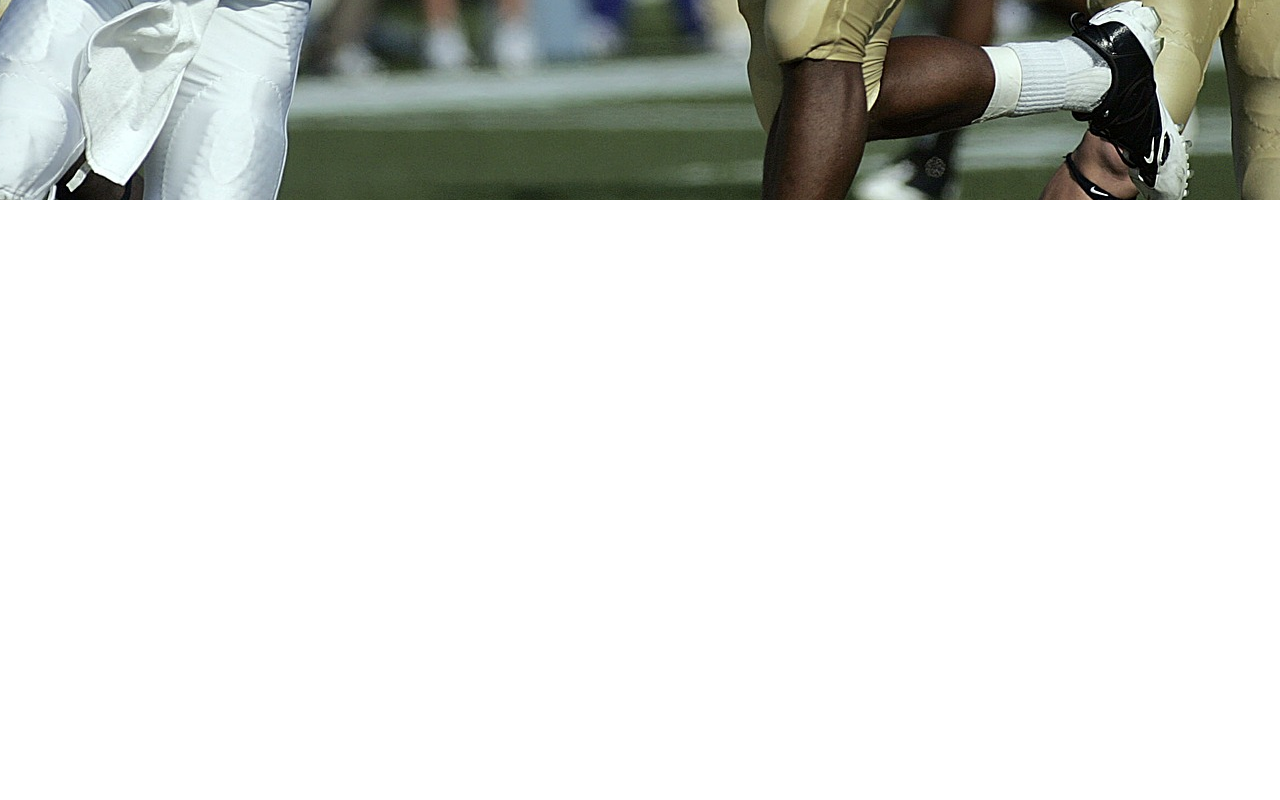
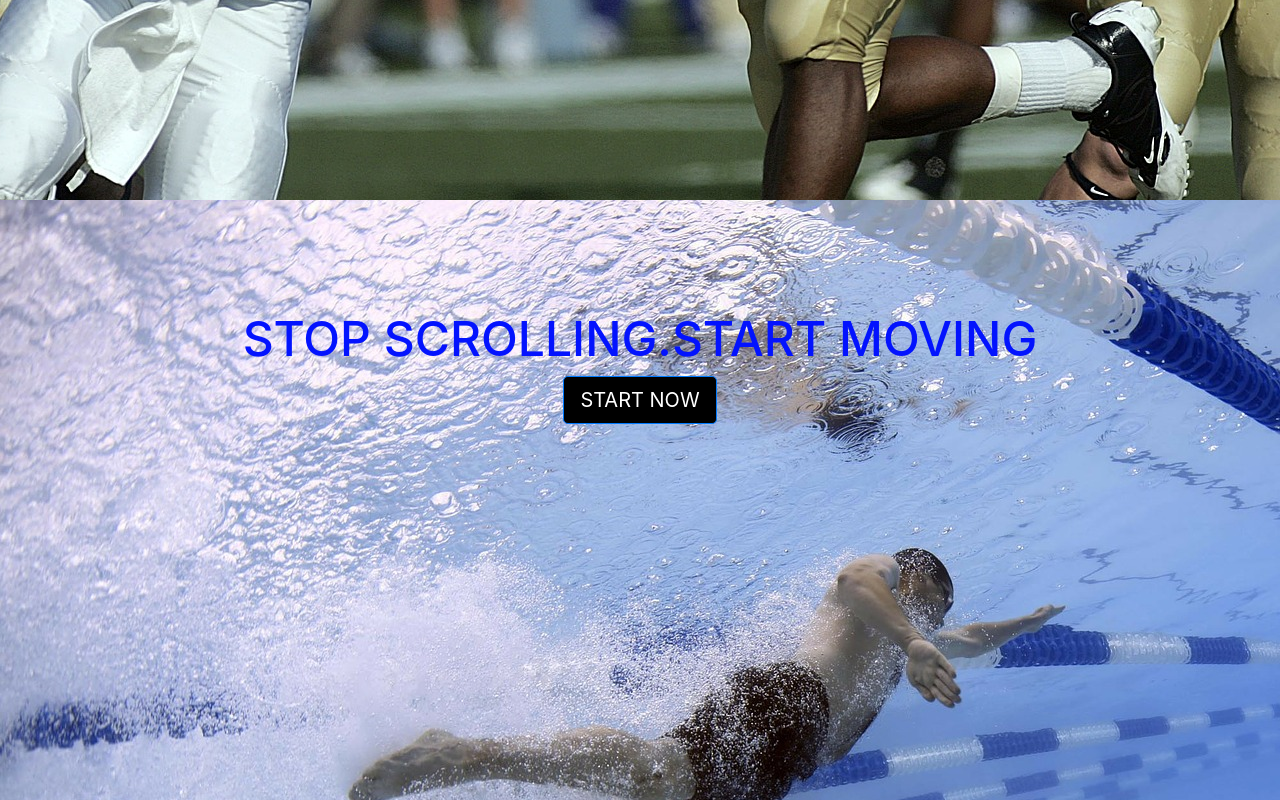
Before and after one commit to kajal1122/Move-Project, a plain HTML site: page index.html in a window 1280 px wide. Shown: the part 400-1200 px from the top of the page. Before the commit the page ends 800 px from the top, so only its background shows below. Drawn offline with nearby package versions, Linux system fonts and the light colour scheme.

Commit message:
2nd section of move-project

```diff
--- a/index.html
+++ b/index.html
@@ -18,6 +18,13 @@
         </div>
       </div>
     </section>
+    <section class="sub-wrapper">
+      <div class="container-fluid">
+        <h3>stop scrolling.start moving </h3>
+        <button class="btn btn-primary btn-lg  button1" >start now</button>
+
+      </div>
+    </section>
 
 
 
--- a/style.css
+++ b/style.css
@@ -27,3 +27,31 @@ p
 {
   background: #288463;
 }
+.sub-wrapper
+{
+  background: url(swim.jpg);
+  text-align: center;
+  height: 600px;
+  padding: 60px;
+  color: #0313FE;
+
+}
+h3
+{
+  font-size: 3rem;
+  padding-top: 50px;
+  text-transform: uppercase;
+  padding top: 40px;
+
+}
+.button1
+{
+  background: black;
+  text-transform: uppercase;
+
+
+}
+.button1:hover
+{
+  background: #288463;
+}
```
Also changed, not shown: swim.jpg (added).
